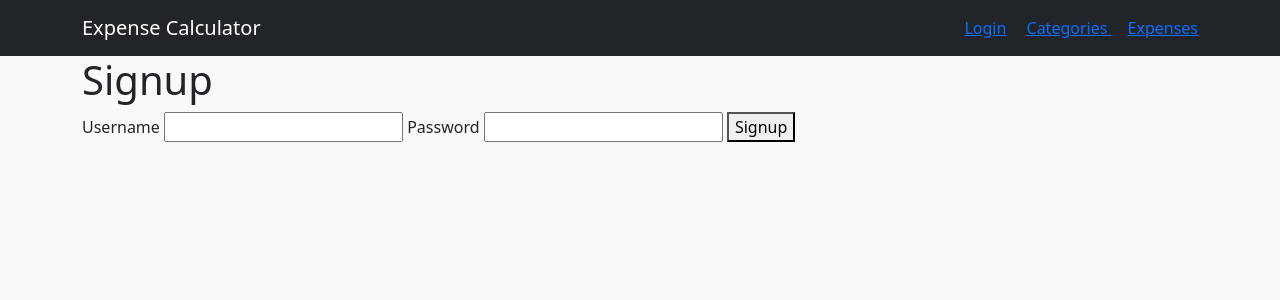
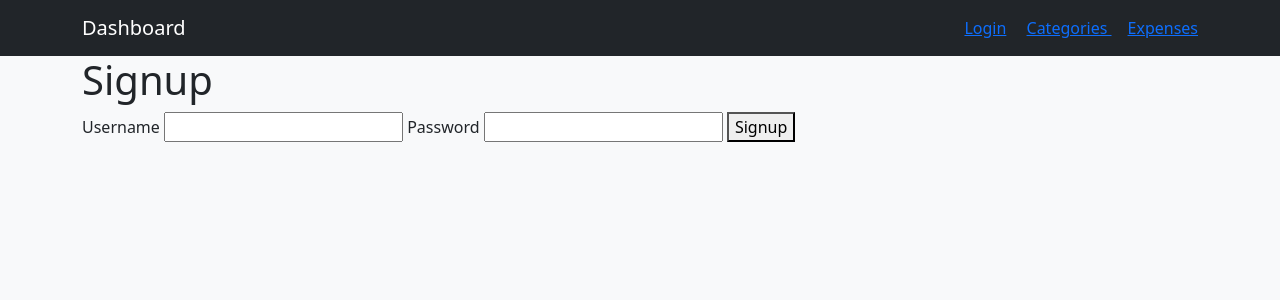
Before and after one commit to itz-ema/The-real-expense-tracker, a Flask app: page /register in a window 1280 px wide. Shown: the top 300 px of the page. Run offline with Flask 3, Linux system fonts and the light colour scheme.

Commit message:
renaming the dashboard

```diff
--- a/app.py
+++ b/app.py
@@ -89,7 +89,7 @@ def build_pie_chart_segments(totals):
     return segments
 
 
-@app.route("/")
+@app.route("/") #this will be the homepage/dashboard of the app
 def home():
     user = session.get("user")
     if not user:
--- a/templates/base.html
+++ b/templates/base.html
@@ -9,7 +9,7 @@
 <body class = "bg-light">
         <nav class = "navbar navbar-expand-lg navbar-dark bg-dark mb4">
             <div class = "container">
-                <a class = "navbar-brand" href = "{{url_for('home')}}"> Expense Calculator</a>
+                <a class = "navbar-brand" href = "{{url_for('home')}}"> Dashboard</a>
                 <div>
                     <a class="bt btn-lightbtn-sm me-3" href = "{{ url_for('login') }}"> Login</a>
                     <a class="bt btn-light btn-sm me-3" href ="{{url_for ('view_categories')}}">Categories </a>
--- a/templates/home.html
+++ b/templates/home.html
@@ -2,7 +2,7 @@
 {%extends "base.html"%}
 
 {%block content%}
-<h2 class = "mb-4"> Dashboard </h2>
+<h2 class = "mb-4"> Expense Calculator </h2>
 {% if username %}
     <h4 class="mb-4">Welcome, {{ username }}!</h4>
 {% endif %}
```
Also changed, not shown: database.db.
